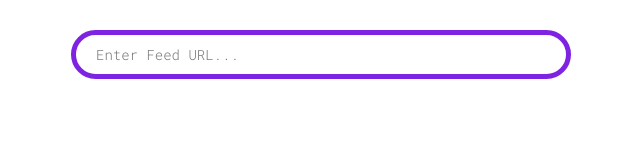
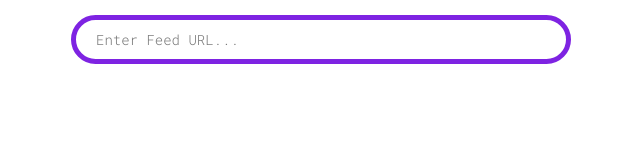
Before and after one commit to iamjohnmills/imagereader, a website: page index.html in a window 1280 px wide. Shown: the whole page, without its empty margins (319-959 px from the left). Drawn offline with Linux system fonts and the light colour scheme.

Commit message:
fix: adjusted styles

```diff
--- a/index.html
+++ b/index.html
@@ -208,7 +208,7 @@
     * { box-sizing: border-box; font-family: 'Roboto Mono', monospace; font-weight: 300}
     html,body{ margin: 0; min-height: 100%;}
     body {  }
-    .container { width: 560px; max-width: 100% !important; margin: 0 auto; padding: 30px; position: relative; }
+    .container { width: 530px; max-width: 100% !important; margin: 0 auto; padding: 15px; position: relative; }
     .feed-source-input { width: 100%; border-radius: 30px; border: 5px solid #7e23e2; padding: 10px 20px; outline: none; font-size: 14px; margin-bottom: 30px;}
     .item-container { margin-bottom: 60px; }
     h2 { margin: 0 0 10px 0; }
```
